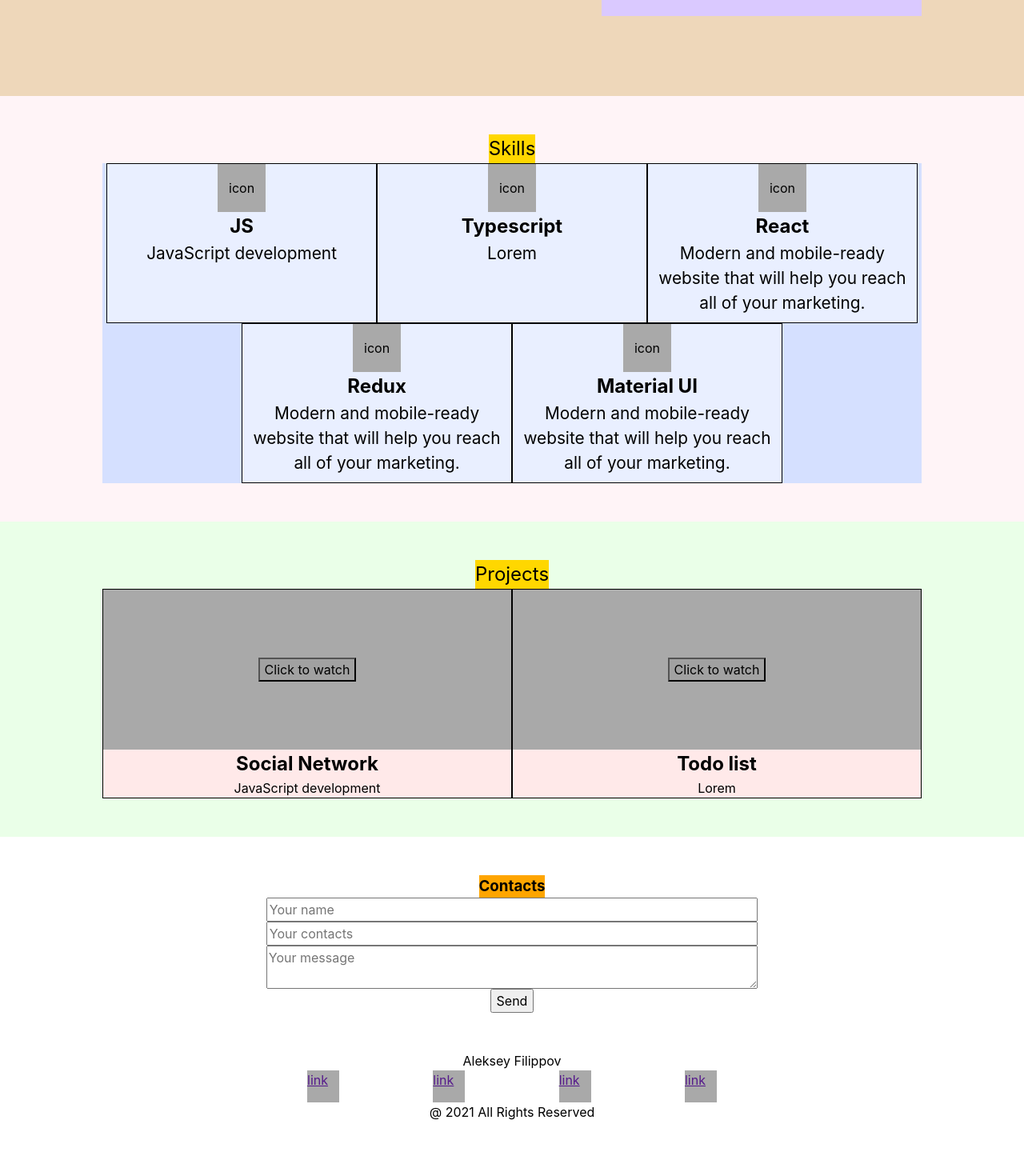
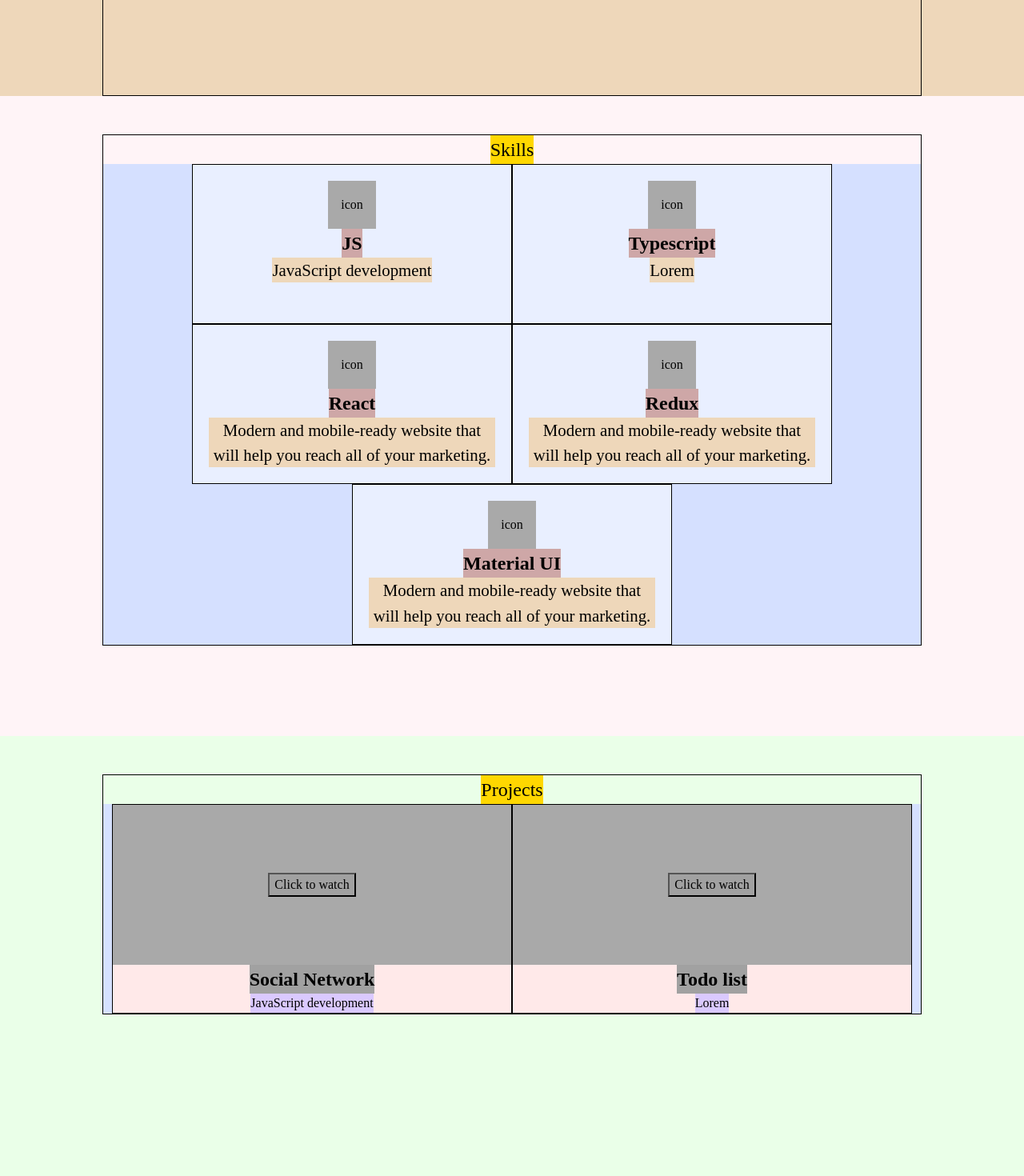
Before and after one commit to AlFilip/my-portfolio, a React (Create React App) app: page / in a window 1280 px wide. Shown: the part 760-2230 px from the top of the page at 80% size. Before the commit the page ends 2162 px from the top, so only its background shows below. Built offline with nearby package versions, Linux system fonts and the light colour scheme.

Commit message:
fix bugs

```diff
--- a/src/Components/Contacts/Contacts.jsx
+++ b/src/Components/Contacts/Contacts.jsx
@@ -10,12 +10,11 @@
                 <form className={s.messageForm} action="">
                     <input type="text" placeholder='Your name'/>
                     <input type="text" placeholder='Your contacts'/>
-                    <textArea placeholder='Your message'/>
+                    <textarea placeholder='Your message'/>
                     <div>
                         <button>Send</button>
                     </div>
                 </form>
             </div>
         </div>
-    )
-}
+    )}
--- a/src/Components/Contacts/Contacts.module.css
+++ b/src/Components/Contacts/Contacts.module.css
@@ -1,11 +1,17 @@
 .contacts{
     padding: 3rem 0;
+    background-color: #dac9ff;
+    height: 100vh;
 }
 
 .container{
+    padding: 0 20px;
     margin: 0 auto;
     flex-direction: column;
     width: 80%;
+    height: 100%;
+    justify-content: center;
+    align-items: center;
 }
 
 .title{
@@ -16,5 +22,6 @@
     display: flex;
     flex-direction: column;
     text-align: center;
-    width: 60%;
+    max-width: 800px;
+    width: 100%;
 }
--- a/src/Components/Footer/Footer.module.css
+++ b/src/Components/Footer/Footer.module.css
@@ -1,4 +1,5 @@
 .footer {
+    background-color: #f9ffe1;
 }
 
 .container {
@@ -7,12 +8,14 @@
 }
 
 .name {
+    background-color: #cea7a7;
 }
 
 .links {
     display: flex;
     justify-content: space-between;
     width: 50%;
+    background-color: #eed7ba;
 }
 
 .links a {
@@ -22,4 +25,5 @@
 }
 
 .copyRights {
+    background-color: #dac9ff;
 }
--- a/src/Components/Main/Main.module.css
+++ b/src/Components/Main/Main.module.css
@@ -15,7 +15,7 @@
 }
 
 .photo{
-    width: 400px;
-    height: 600px;
+    width: 300px;
+    height: 400px;
     background-color: #dac9ff;
 }
--- a/src/Components/Projects/Project/ProjectCard.module.css
+++ b/src/Components/Projects/Project/ProjectCard.module.css
@@ -1,7 +1,8 @@
 .projectItemCard {
     border: 1px solid;
     background-color: #ffe9e9;
-    min-width: 50%;
+    max-width: 500px;
+    width: 100%;
     min-height: 200px;
     display: flex;
     flex-direction: column;
@@ -23,8 +24,9 @@
 }
 
 .name {
-
+    background-color: #a1a1a1;
 }
 
 .text {
+    background-color: #dac9ff;
 }
--- a/src/Components/Projects/Projects.module.css
+++ b/src/Components/Projects/Projects.module.css
@@ -1,6 +1,7 @@
 .sectionProjects {
     background-color: #eaffe8;
     padding: 3rem 0;
+    min-height: 100vh;
 }
 
 .container {
--- a/src/Components/Skills/SkillCard/SkillCard.module.css
+++ b/src/Components/Skills/SkillCard/SkillCard.module.css
@@ -1,13 +1,14 @@
 .skillsItemCard {
     border: 1px solid;
     background-color: #e9efff;
-    min-width: 200px;
-    width: 33%;
+    max-width: 400px;
+    width: 100%;
     min-height: 200px;
     display: flex;
     flex-direction: column;
     align-items: center;
     text-align: center;
+    padding: 20px;
 }
 
 .icon {
@@ -20,9 +21,10 @@
 }
 
 .name {
-
+    background-color: #cea7a7;
 }
 
 .text {
     font-size: 1.3rem;
+    background-color: #eed7ba;
 }
--- a/src/Components/Skills/Skills.module.css
+++ b/src/Components/Skills/Skills.module.css
@@ -1,6 +1,7 @@
 .sectionSkills {
     background-color: #fff4f7;
     padding: 3rem 0;
+    min-height: 100vh;
 }
 
 .container {
@@ -8,6 +9,7 @@
     justify-content: center;
     align-content: center;
     margin: 0 auto;
+    height: 100%;
 }
 
 .title {
--- a/src/Components/styles/container.module.css
+++ b/src/Components/styles/container.module.css
@@ -4,4 +4,5 @@
     display: flex;
     flex-wrap: wrap;
     align-items: center;
+    border: 1px solid black;
 }
--- a/src/index.css
+++ b/src/index.css
@@ -1,13 +1,78 @@
-body {
-  margin: 0;
-  font-family: -apple-system, BlinkMacSystemFont, 'Segoe UI', 'Roboto', 'Oxygen',
-    'Ubuntu', 'Cantarell', 'Fira Sans', 'Droid Sans', 'Helvetica Neue',
-    sans-serif;
-  -webkit-font-smoothing: antialiased;
-  -moz-osx-font-smoothing: grayscale;
+/* Указываем box sizing */
+*,
+*::before,
+*::after {
+  box-sizing: border-box;
 }
 
-code {
-  font-family: source-code-pro, Menlo, Monaco, Consolas, 'Courier New',
-    monospace;
+/* Убираем внутренние отступы */
+ul[class],
+ol[class] {
+  padding: 0;
 }
+
+/* Убираем внешние отступы */
+body,
+h1,
+h2,
+h3,
+h4,
+p,
+ul[class],
+ol[class],
+li,
+figure,
+figcaption,
+blockquote,
+dl,
+dd {
+  margin: 0;
+}
+
+/* Выставляем основные настройки по-умолчанию для body */
+body {
+  min-height: 100vh;
+  scroll-behavior: smooth;
+  text-rendering: optimizeSpeed;
+  line-height: 1.5;
+}
+
+/* Удаляем стандартную стилизацию для всех ul и il, у которых есть атрибут class*/
+ul[class],
+ol[class] {
+  list-style: none;
+}
+
+/* Элементы a, у которых нет класса, сбрасываем до дефолтных стилей */
+a:not([class]) {
+  text-decoration-skip-ink: auto;
+}
+
+/* Упрощаем работу с изображениями */
+img {
+  max-width: 100%;
+  display: block;
+}
+
+/* Указываем понятную периодичность в потоке данных у article*/
+article > * + * {
+  margin-top: 1em;
+}
+
+/* Наследуем шрифты для инпутов и кнопок */
+input,
+button,
+textarea,
+select {
+  font: inherit;
+}
+
+/* Удаляем все анимации и переходы для людей, которые предпочитай их не использовать */
+@media (prefers-reduced-motion: reduce) {
+  * {
+    animation-duration: 0.01ms !important;
+    animation-iteration-count: 1 !important;
+    transition-duration: 0.01ms !important;
+    scroll-behavior: auto !important;
+  }
+}
```
Also changed, not shown: package.json (+7 -1 lines), 1 other file (tests, documents, lock files or other folders).
